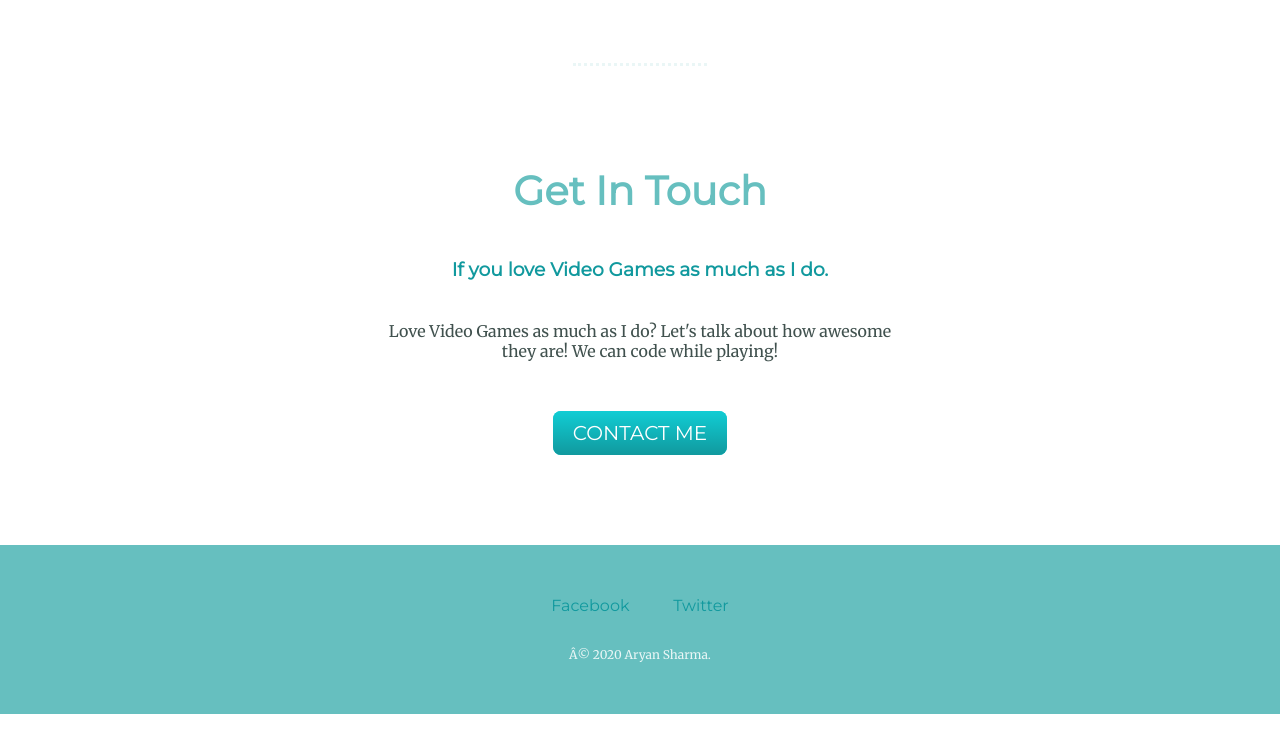
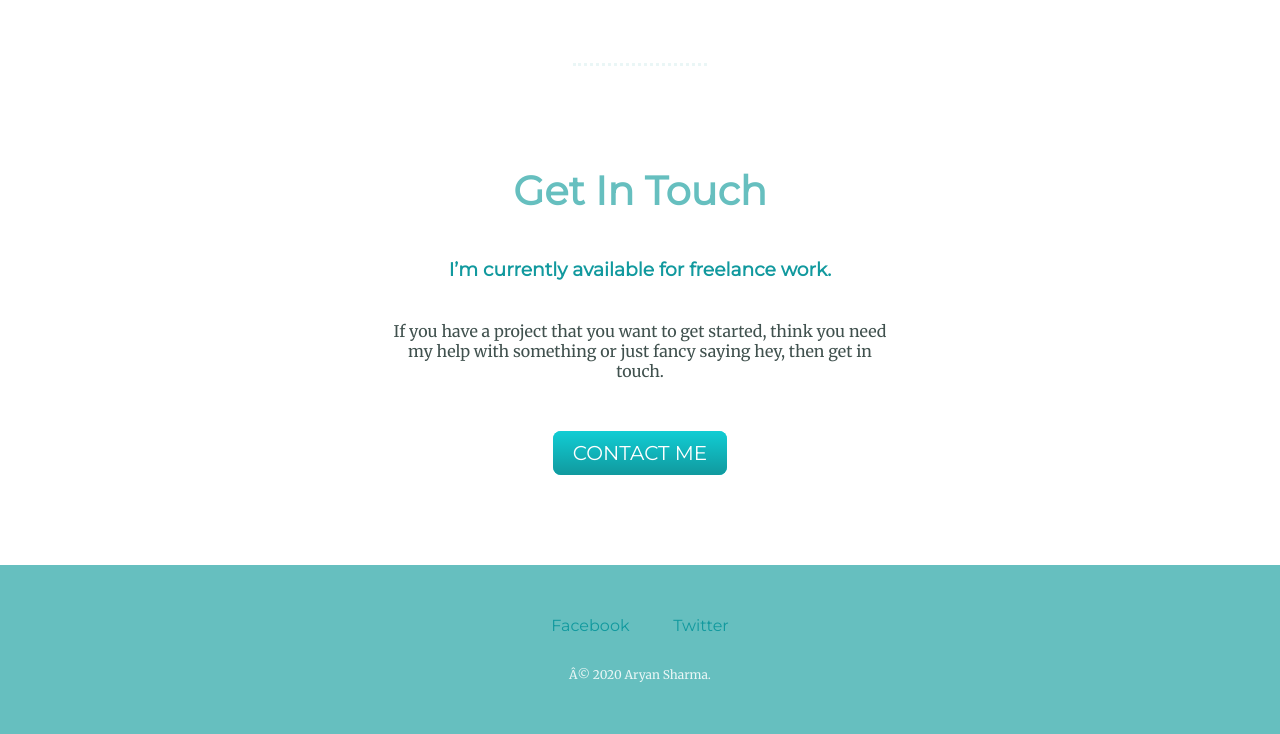
Before and after one commit to aryan87360/website, a plain HTML site: page index.html in a window 1280 px wide. Shown: the part 2184-2918 px from the top of the page. Drawn offline with Linux system fonts and the light colour scheme.

Commit message:
Update index.html

```diff
--- a/index.html
+++ b/index.html
@@ -38,8 +38,8 @@
     <hr>
     <div class="contact-me">
       <h2>Get In Touch</h2>
-      <h3>If you love Video Games as much as I do.</h3>
-      <p class="contact-message">Love Video Games as much as I do? Let's talk about how awesome they are! We can code while playing!</p>
+      <h3>I’m currently available for freelance work.</h3>
+      <p class="contact-message">If you have a project that you want to get started, think you need my help with something or just fancy saying hey, then get in touch.</p>
       <a class="btn" href="mailto:aryan87360@gmail.com">CONTACT ME</a>
     </div>
   </div>
```
